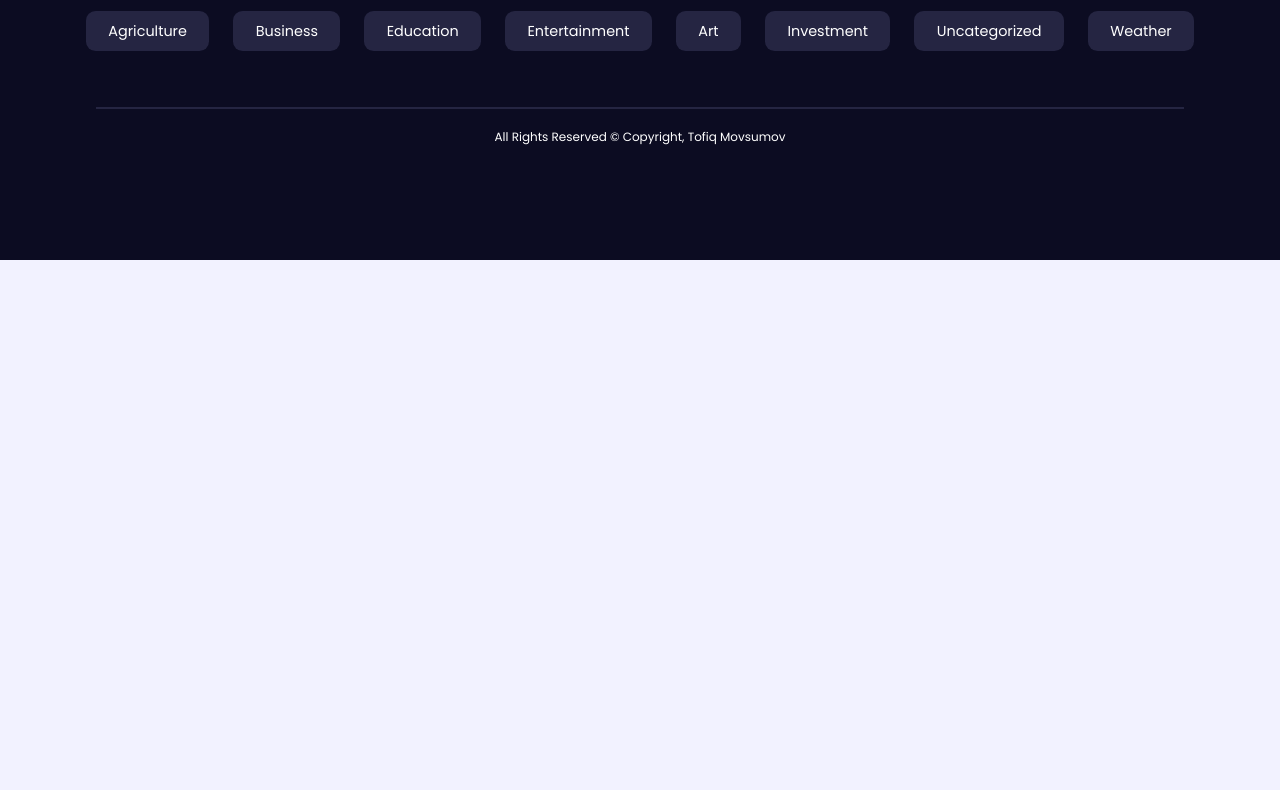
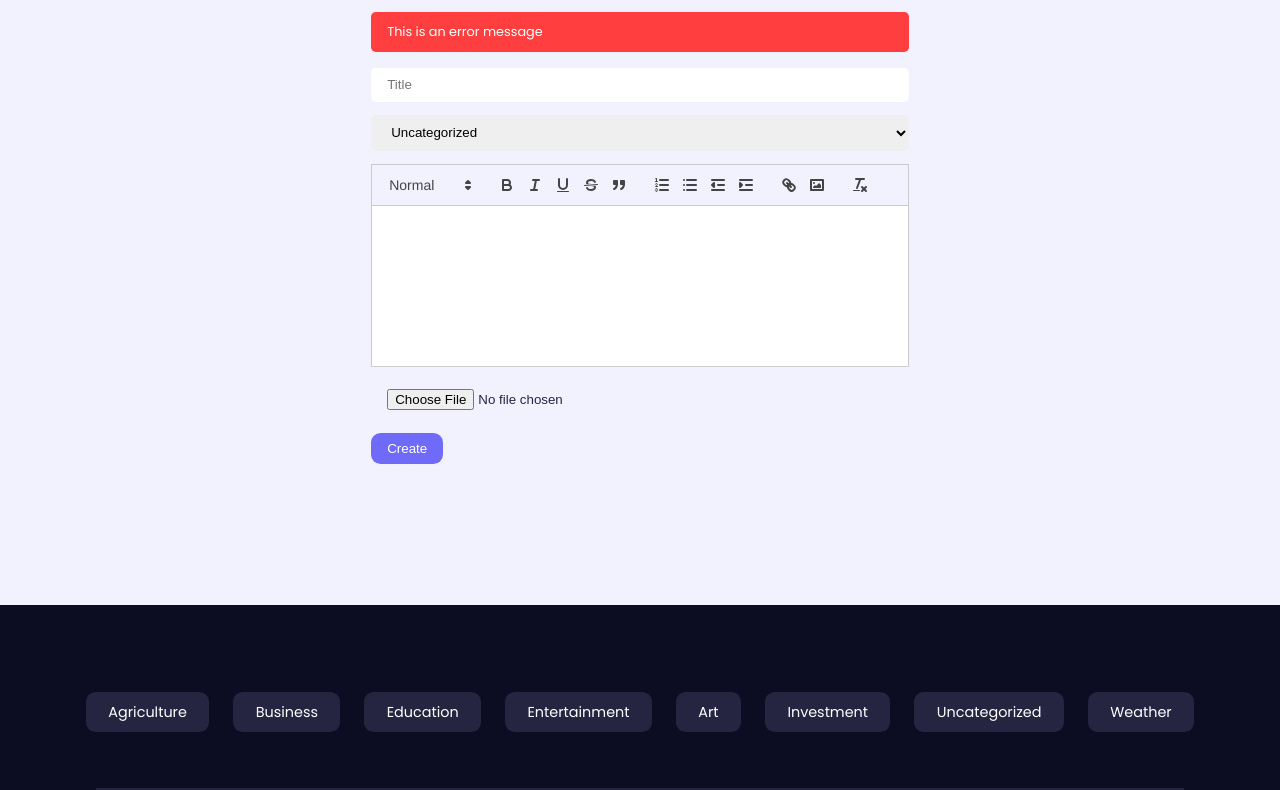
Before and after one commit to TofiqMvsm/mern-blog, a React app in the folder client/: page /create in a window 1280 px wide. Shown: the part 195-985 px from the top of the page. Before the commit the page ends 800 px from the top, so only its background shows below. Built offline with nearby package versions, Linux system fonts and the light colour scheme.

Commit message:
Creating create and post page with React Quill package

```diff
--- a/client/package.json
+++ b/client/package.json
@@ -9,6 +9,7 @@
     "react": "^18.2.0",
     "react-dom": "^18.2.0",
     "react-icons": "^4.12.0",
+    "react-quill": "^2.0.0",
     "react-router-dom": "^6.21.1",
     "react-scripts": "5.0.1",
     "web-vitals": "^2.1.4"
--- a/client/src/index.css
+++ b/client/src/index.css
@@ -369,6 +369,12 @@ input,select,textarea{
     color: var(--color-primary);
 }
 
+.ql-editor{
+  overflow: scroll;
+  background: var(--color-white);
+  height: 10rem !important;
+}
+
 /* ==============AUTHORS============ */
 
 .authors-container{
--- a/client/src/pages/CreatePost.jsx
+++ b/client/src/pages/CreatePost.jsx
@@ -1,9 +1,80 @@
-import React from 'react'
+import React, { useState } from "react";
+import ReactQuill from "react-quill";
+import "react-quill/dist/quill.snow.css";
+const CreatePost = () => {
+  const [title, setTitle] = useState("");
+  const [category, setCategory] = useState("Uncategorized");
+  const [description, setDescription] = useState("");
+  const [thumbnail, setThumbnail] = useState("");
 
-const CreatePost = () => {
+  const modules = {
+    toolbar: [
+      [{ header: [1, 2,3,4,5,6,false] }],
+      ["bold", "italic", "underline", "strike", "blockquote"],
+      [
+        { list: "ordered" },
+        { list: "bullet" },
+        { indent: "-1" },
+        { indent: "+1" },
+      ],
+      ["link", "image"],
+      ["clean"],
+    ],
+  };
+
+
+
+  const formats = [
+    'header','bold','italic','underline','strike','blockquote','list','bullet','indent','link','image'
+  ]
+
+
+  const POST_CATEGORIES = [
+    "Agriculture",
+    "Business",
+    "Education",
+    "Entertainment",
+    "Art",
+    "Investment",
+    "Uncategorized",
+    "Weather",
+  ];
+
   return (
-    <div>CreatePost</div>
-  )
-}
+    <section className="create-post">
+      <div className="container">
+        <h2>Create Post</h2>
+        <p className="form-error-message">This is an error message</p>
+        <form className="form create-post-form">
+          <input
+            type="text"
+            placeholder="Title"
+            value={title}
+            onChange={(e) => setTitle(e.target.value)}
+            autoFocus
+          />
+          <select
+            name="category"
+            value={category}
+            onChange={(e) => setCategory(e.target.value)}
+          >
+            {POST_CATEGORIES.map((cat) => (
+              <option key={cat}>{cat}</option>
+            ))}
+          </select>
+          <ReactQuill modules={modules} formats={formats} value={description} onChange={setDescription} />
+          <input
+            type="file"
+            onChange={(e) => setThumbnail(e.target.files[0])}
+            accept="png, jpg, jpeg"
+          />
+          <button type="submit" className="btn primary">
+            Create
+          </button>
+        </form>
+      </div>
+    </section>
+  );
+};
 
-export default CreatePost
+export default CreatePost;
--- a/client/src/pages/EditPost.jsx
+++ b/client/src/pages/EditPost.jsx
@@ -1,9 +1,80 @@
-import React from 'react'
+import React, { useState } from "react";
+import ReactQuill from "react-quill";
+import "react-quill/dist/quill.snow.css";
+const EditPost = () => {
+  const [title, setTitle] = useState("");
+  const [category, setCategory] = useState("Uncategorized");
+  const [description, setDescription] = useState("");
+  const [thumbnail, setThumbnail] = useState("");
 
-const EditPost = () => {
+  const modules = {
+    toolbar: [
+      [{ header: [1, 2,3,4,5,6,false] }],
+      ["bold", "italic", "underline", "strike", "blockquote"],
+      [
+        { list: "ordered" },
+        { list: "bullet" },
+        { indent: "-1" },
+        { indent: "+1" },
+      ],
+      ["link", "image"],
+      ["clean"],
+    ],
+  };
+
+
+
+  const formats = [
+    'header','bold','italic','underline','strike','blockquote','list','bullet','indent','link','image'
+  ]
+
+
+  const POST_CATEGORIES = [
+    "Agriculture",
+    "Business",
+    "Education",
+    "Entertainment",
+    "Art",
+    "Investment",
+    "Uncategorized",
+    "Weather",
+  ];
+
   return (
-    <div>EditPost</div>
-  )
-}
+    <section className="create-post">
+      <div className="container">
+        <h2>Edit Post</h2>
+        <p className="form-error-message">This is an error message</p>
+        <form className="form create-post-form">
+          <input
+            type="text"
+            placeholder="Title"
+            value={title}
+            onChange={(e) => setTitle(e.target.value)}
+            autoFocus
+          />
+          <select
+            name="category"
+            value={category}
+            onChange={(e) => setCategory(e.target.value)}
+          >
+            {POST_CATEGORIES.map((cat) => (
+              <option key={cat}>{cat}</option>
+            ))}
+          </select>
+          <ReactQuill modules={modules} formats={formats} value={description} onChange={setDescription} />
+          <input
+            type="file"
+            onChange={(e) => setThumbnail(e.target.files[0])}
+            accept="png, jpg, jpeg"
+          />
+          <button type="submit" className="btn primary">
+            Update
+          </button>
+        </form>
+      </div>
+    </section>
+  );
+};
 
-export default EditPost
+export default EditPost;
```
Also changed, not shown: 1 other file.
